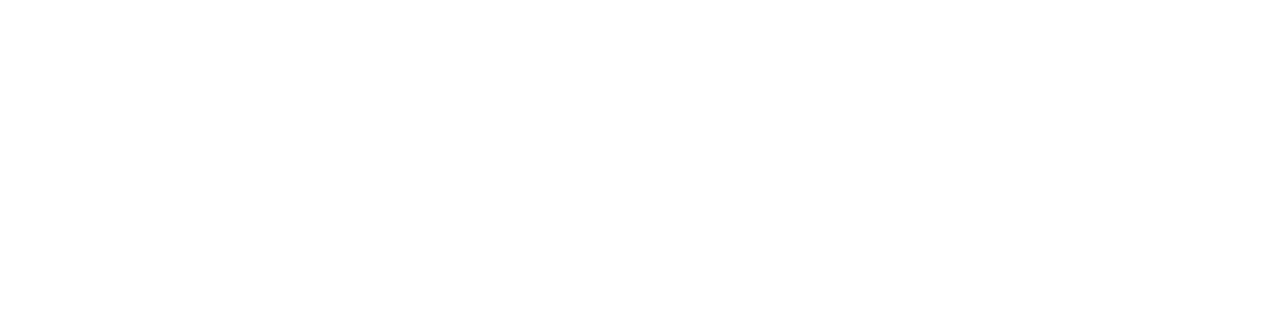
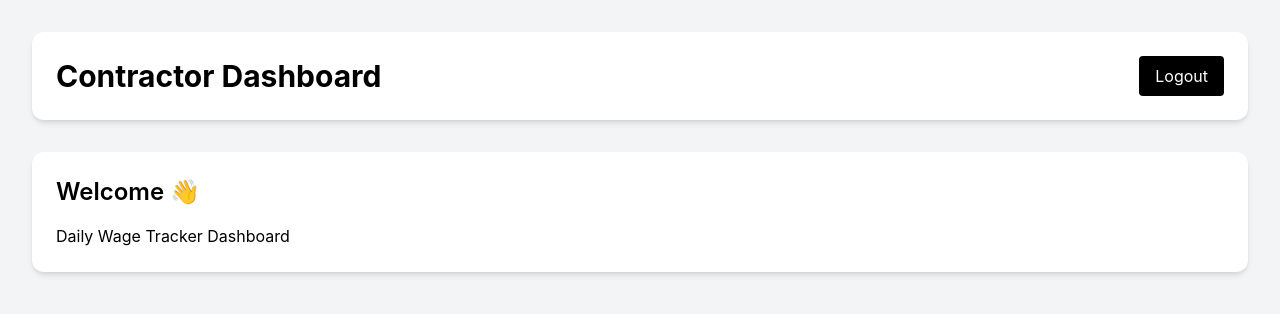
Before and after one commit to shubhitiwariiii/daily-wage-tracker, a React app in the folder frontend/: page /dashboard in a window 1280 px wide. Before the commit this address had no page. Shown: the top 314 px of the page. Built offline with nearby package versions, Linux system fonts and the light colour scheme; the HTML template or start-up script is replaced by a standard one.

Commit message:
Created contractor dashboard page

```diff
--- a/frontend/src/App.jsx
+++ b/frontend/src/App.jsx
@@ -1,8 +1,5 @@
-import {
-  BrowserRouter,
-  Routes,
-  Route,
-} from "react-router-dom";
+import Dashboard from "./pages/Dashboard";
+import { BrowserRouter, Routes, Route, Navigate } from "react-router-dom";
 
 import Login from "./pages/Login";
 import Register from "./pages/Register";
@@ -11,15 +8,11 @@ function App() {
   return (
     <BrowserRouter>
       <Routes>
-        <Route
-          path="/login"
-          element={<Login />}
-        />
-
-        <Route
-          path="/register"
-          element={<Register />}
-        />
+        <Route path="/" element={<Navigate to="/login" replace />} />
+        <Route path="/login" element={<Login />} />
+        <Route path="/register" element={<Register />} />
+        <Route path="/dashboard" element={<Dashboard />} />
+        <Route path="*" element={<Navigate to="/login" replace />} />
       </Routes>
     </BrowserRouter>
   );
--- /dev/null
+++ b/frontend/src/pages/Dashboard.jsx
@@ -0,0 +1,40 @@
+import { useNavigate } from "react-router-dom";
+
+function Dashboard() {
+  const navigate = useNavigate();
+
+  const handleLogout = () => {
+    localStorage.removeItem("token");
+
+    navigate("/login");
+  };
+
+  return (
+    <div className="min-h-screen bg-gray-100 p-8">
+      <div className="bg-white p-6 rounded-xl shadow-md flex justify-between items-center">
+        <h1 className="text-3xl font-bold">
+          Contractor Dashboard
+        </h1>
+
+        <button
+          onClick={handleLogout}
+          className="bg-black text-white px-4 py-2 rounded"
+        >
+          Logout
+        </button>
+      </div>
+
+      <div className="mt-8 bg-white p-6 rounded-xl shadow-md">
+        <h2 className="text-2xl font-semibold mb-4">
+          Welcome 👋
+        </h2>
+
+        <p>
+          Daily Wage Tracker Dashboard
+        </p>
+      </div>
+    </div>
+  );
+}
+
+export default Dashboard;
--- a/frontend/src/pages/Login.jsx
+++ b/frontend/src/pages/Login.jsx
@@ -1,32 +1,30 @@
+import { useNavigate } from "react-router-dom";
 import { Link } from "react-router-dom";
 import { useState } from "react";
 import axios from "axios";
 
 function Login() {
   const [phone, setPhone] = useState("");
-  const [password, setPassword] =
-    useState("");
+  const [password, setPassword] = useState("");
+
+  const navigate = useNavigate();
 
   const handleLogin = async (e) => {
     e.preventDefault();
 
     try {
-      const res = await axios.post(
-        "http://localhost:5000/api/auth/login",
-        {
-          phone,
-          password,
-        }
-      );
+      const res = await axios.post("http://localhost:5000/api/auth/login", {
+        phone,
+        password,
+      });
 
-      localStorage.setItem(
-        "token",
-        res.data.token
-      );
+      localStorage.setItem("token", res.data.token);
+
+      navigate("/dashboard");
 
       alert("Login Successful");
     } catch (error) {
-      alert("Login Failed");
+        alert("Login Failed");
     }
   };
 
@@ -44,9 +42,7 @@ function Login() {
           type="text"
           placeholder="Phone Number"
           value={phone}
-          onChange={(e) =>
-            setPhone(e.target.value)
-          }
+          onChange={(e) => setPhone(e.target.value)}
           className="w-full border p-3 rounded mb-4"
         />
 
@@ -54,9 +50,7 @@ function Login() {
           type="password"
           placeholder="Password"
           value={password}
-          onChange={(e) =>
-            setPassword(e.target.value)
-          }
+          onChange={(e) => setPassword(e.target.value)}
           className="w-full border p-3 rounded mb-4"
         />
 
@@ -66,6 +60,13 @@ function Login() {
         >
           Login
         </button>
+
+        <p className="mt-4 text-center">
+          Don't have an account?{" "}
+          <Link to="/register" className="text-blue-500">
+            Register
+          </Link>
+        </p>
       </form>
     </div>
   );
--- a/frontend/src/pages/Register.jsx
+++ b/frontend/src/pages/Register.jsx
@@ -1,3 +1,4 @@
+import { useNavigate } from "react-router-dom";
 import { Link } from "react-router-dom";
 import { useState } from "react";
 import axios from "axios";
@@ -6,6 +7,9 @@ function Register() {
   const [name, setName] = useState("");
   const [phone, setPhone] = useState("");
   const [password, setPassword] = useState("");
+
+  const navigate = useNavigate();
+
 
   const handleRegister = async (e) => {
     e.preventDefault();
@@ -18,6 +22,8 @@ function Register() {
       });
 
       localStorage.setItem("token", res.data.token);
+
+      navigate("/dashboard");
 
       alert("Registration Successful");
     } catch (error) {
```
